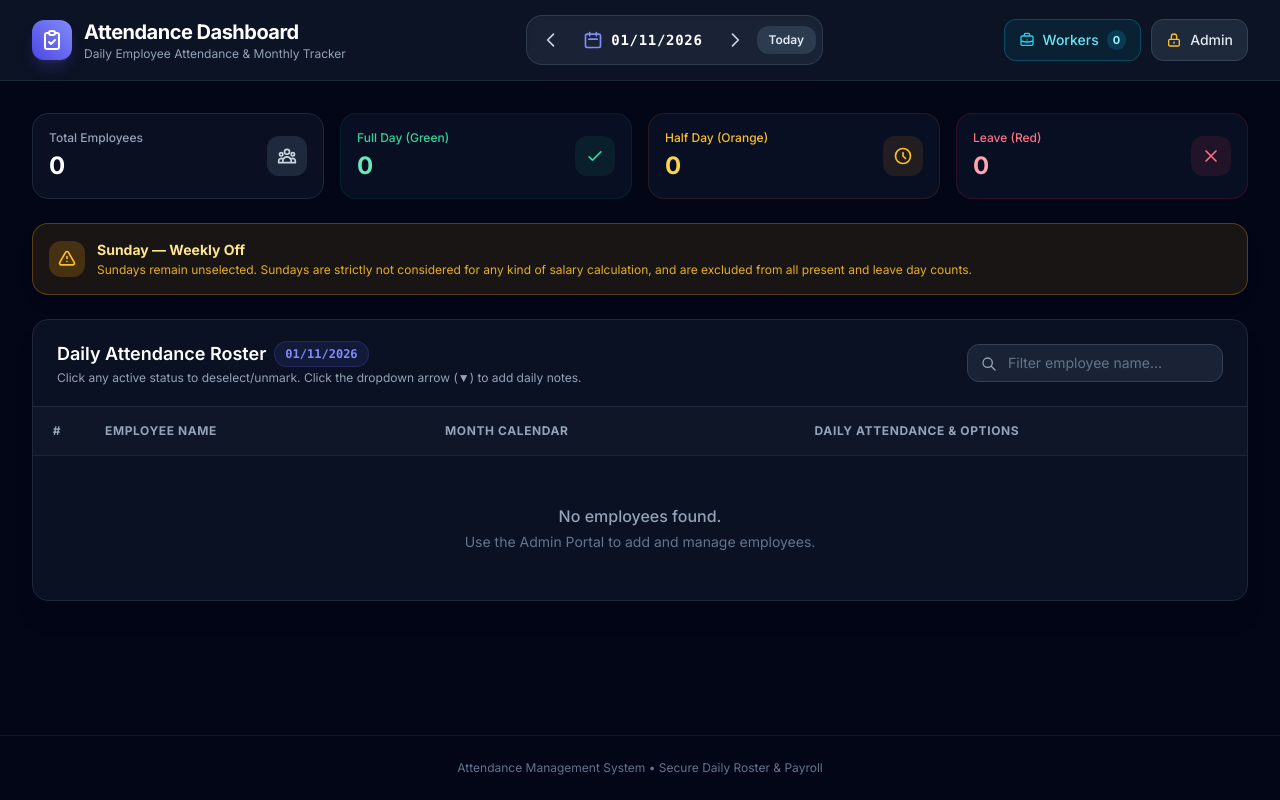
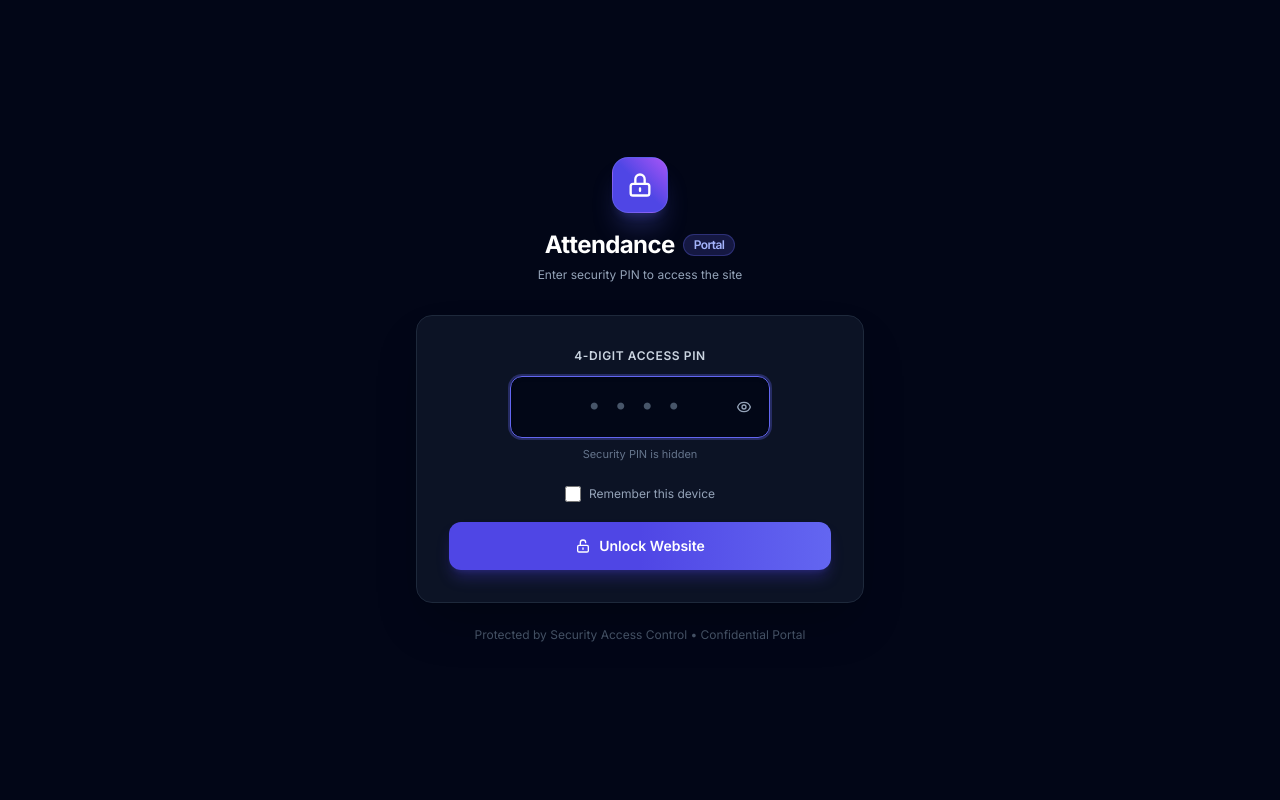
Before and after one commit to aasrithamacharla/ASP-attendance-calculator, a Flask app: page / in a window 1280 px wide. Run offline with Flask 3, Linux system fonts and the light colour scheme; data that the repository does not hold is empty; some libraries are stand-ins or nearby versions.

Commit message:
Implement 4-digit security PIN access gate with hidden masked input

```diff
--- a/app.py
+++ b/app.py
@@ -29,6 +29,25 @@ app = Flask(
     static_folder=os.path.join(BASE_DIR, 'static')
 )
 app.secret_key = os.environ.get('SECRET_KEY', 'attendance-portal-secret-key-2026-secure')
+
+SITE_PIN = os.environ.get('SITE_PIN', '5473')
+
+@app.before_request
+def check_site_access():
+    # In testing mode without explicit enforce header, allow
+    if app.config.get('TESTING') and not request.headers.get('X-Test-Enforce-Auth'):
+        return
+    # Allow static assets and favicon
+    if request.path.startswith('/static') or request.path == '/favicon.ico':
+        return
+    # Allow login, lock, and verification endpoints, as well as root
+    if request.path in ['/', '/login', '/auth', '/api/site/verify-pin', '/api/login', '/api/admin/login', '/lock', '/logout']:
+        return
+    # Enforce PIN unlock for any other protected endpoints
+    if not session.get('site_unlocked'):
+        if request.headers.get('X-Requested-With') == 'XMLHttpRequest' or request.path.startswith('/api/'):
+            return jsonify({'success': False, 'message': 'PIN authentication required.', 'redirect': '/'}), 401
+        return redirect(url_for('dashboard'))
 
 def to_dmy(val):
     """Convert YYYY-MM-DD or date object to DD/MM/YYYY."""
@@ -147,9 +166,23 @@ def sync_from_firebase():
     except Exception:
         pass
 
-# 1. Main Dashboard: Direct Access
-@app.route('/')
+# 1. Main Dashboard: Protected by Security PIN Gate
+@app.route('/', methods=['GET', 'POST'])
 def dashboard():
+    error = None
+    if request.method == 'POST':
+        pin = (request.form.get('pin') or request.form.get('password') or '').strip()
+        if pin == SITE_PIN:
+            session['site_unlocked'] = True
+            if request.form.get('remember'):
+                session.permanent = True
+            return redirect(url_for('dashboard'))
+        else:
+            error = 'Incorrect Security PIN. Please try again.'
+
+    if not session.get('site_unlocked'):
+        return render_template('auth.html', error=error)
+
     sync_from_firebase()
     selected_date = (request.args.get('date') or datetime.date.today().strftime('%Y-%m-%d')).strip()
 
@@ -213,10 +246,38 @@ def dashboard():
         firebase_database_url=FIREBASE_DATABASE_URL
     )
 
-@app.route('/auth')
-@app.route('/login')
+@app.route('/lock', endpoint='lock')
+@app.route('/logout', endpoint='logout')
+def lock_site():
+    session.pop('site_unlocked', None)
+    session.pop('is_admin', None)
+    return redirect(url_for('dashboard'))
+
+@app.route('/auth', methods=['GET', 'POST'])
+@app.route('/login', methods=['GET', 'POST'])
 def legacy_auth_redirect():
     return redirect(url_for('dashboard'))
+
+@app.route('/api/site/verify-pin', methods=['POST'])
+@app.route('/api/login', methods=['POST'])
+def verify_site_pin():
+    data = request.get_json(silent=True) or request.form or {}
+    entered_pin = str(data.get('pin') or data.get('password') or '').strip()
+
+    if entered_pin == SITE_PIN:
+        session['site_unlocked'] = True
+        if data.get('remember'):
+            session.permanent = True
+        return jsonify({
+            'success': True,
+            'message': 'PIN verified successfully!',
+            'redirect': url_for('dashboard')
+        })
+    else:
+        return jsonify({
+            'success': False,
+            'message': 'Incorrect Security PIN. Please try again.'
+        }), 401
 
 # 2. Record or Deselect daily attendance for an employee
 @app.route('/api/attendance', methods=['POST'])
--- a/static/js/auth.js
+++ b/static/js/auth.js
@@ -1,29 +1,19 @@
 document.addEventListener('DOMContentLoaded', () => {
-    // Elements
     const formLogin = document.getElementById('form-login');
-    const fillDemoBtn = document.getElementById('fill-demo-btn');
     const alertBox = document.getElementById('auth-alert');
     const alertText = document.getElementById('auth-alert-text');
     const alertIcon = document.getElementById('auth-alert-icon');
+    const pinInput = document.getElementById('login-pin');
 
-    // Autofill Demo Account
-    if (fillDemoBtn) {
-        fillDemoBtn.addEventListener('click', () => {
-            const emailInput = document.getElementById('login-email');
-            const passInput = document.getElementById('login-password');
-            if (emailInput && passInput) {
-                emailInput.value = 'demo@example.com';
-                passInput.value = 'Password123!';
-                showToast('Demo credentials filled! Click Sign In to continue.', 'info');
-                emailInput.focus();
-            }
-        });
+    // Auto-focus the PIN input field
+    if (pinInput) {
+        pinInput.focus();
     }
 
-    // Toggle Password Visibility
+    // Toggle PIN Visibility
     document.querySelectorAll('.toggle-password-btn').forEach(btn => {
         btn.addEventListener('click', () => {
-            const input = btn.parentElement.querySelector('input');
+            const input = document.getElementById('login-pin');
             if (!input) return;
             const isPassword = input.type === 'password';
             input.type = isPassword ? 'text' : 'password';
@@ -45,66 +35,73 @@ document.addEventListener('DOMContentLoaded', () => {
 
     // Helper: Show Alert
     function showAlert(msg, isSuccess = false) {
+        if (!alertBox) return;
         alertBox.classList.remove('hidden', 'bg-rose-950/70', 'border-rose-500/30', 'text-rose-200', 'bg-emerald-950/70', 'border-emerald-500/30', 'text-emerald-200');
         if (isSuccess) {
             alertBox.classList.add('bg-emerald-950/70', 'border-emerald-500/30', 'text-emerald-200');
-            alertIcon.innerHTML = `<svg class="w-5 h-5 text-emerald-400" fill="none" stroke="currentColor" viewBox="0 0 24 24"><path stroke-linecap="round" stroke-linejoin="round" stroke-width="2" d="M5 13l4 4L19 7"/></svg>`;
+            if (alertIcon) alertIcon.innerHTML = `<svg class="w-5 h-5 text-emerald-400" fill="none" stroke="currentColor" viewBox="0 0 24 24"><path stroke-linecap="round" stroke-linejoin="round" stroke-width="2" d="M5 13l4 4L19 7"/></svg>`;
         } else {
             alertBox.classList.add('bg-rose-950/70', 'border-rose-500/30', 'text-rose-200');
-            alertIcon.innerHTML = `<svg class="w-5 h-5 text-rose-400" fill="none" stroke="currentColor" viewBox="0 0 24 24"><path stroke-linecap="round" stroke-linejoin="round" stroke-width="2" d="M12 8v4m0 4h.01M21 12a9 9 0 11-18 0 9 9 0 0118 0z"/></svg>`;
+            if (alertIcon) alertIcon.innerHTML = `<svg class="w-5 h-5 text-rose-400" fill="none" stroke="currentColor" viewBox="0 0 24 24"><path stroke-linecap="round" stroke-linejoin="round" stroke-width="2" d="M12 8v4m0 4h.01M21 12a9 9 0 11-18 0 9 9 0 0118 0z"/></svg>`;
         }
-        alertText.textContent = msg;
+        if (alertText) alertText.textContent = msg;
     }
 
     function hideAlert() {
-        alertBox.classList.add('hidden');
+        if (alertBox) alertBox.classList.add('hidden');
     }
 
-    // Submit Sign In Form
+    // Submit PIN Form via AJAX
     if (formLogin) {
         formLogin.addEventListener('submit', async (e) => {
             e.preventDefault();
             hideAlert();
             const submitBtn = document.getElementById('btn-submit-login');
-            const origText = submitBtn.innerHTML;
+            const origHTML = submitBtn ? submitBtn.innerHTML : '';
+            if (submitBtn) {
                 submitBtn.disabled = true;
                 submitBtn.innerHTML = `
                     <svg class="animate-spin -ml-1 mr-2 h-4 w-4 text-white" fill="none" viewBox="0 0 24 24">
                         <circle class="opacity-25" cx="12" cy="12" r="10" stroke="currentColor" stroke-width="4"></circle>
                         <path class="opacity-75" fill="currentColor" d="M4 12a8 8 0 018-8V0C5.373 0 0 5.373 0 12h4zm2 5.291A7.962 7.962 0 014 12H0c0 3.042 1.135 5.824 3 7.938l3-2.647z"></path>
                     </svg>
-                Signing In...
+                    Verifying...
                 `;
+            }
 
-            const payload = {
-                email: document.getElementById('login-email').value,
-                password: document.getElementById('login-password').value,
-                remember: document.getElementById('login-remember').checked
-            };
+            const pinVal = pinInput ? pinInput.value.trim() : '';
+            const rememberVal = document.getElementById('login-remember') ? document.getElementById('login-remember').checked : false;
 
             try {
-                const res = await fetch('/api/login', {
+                const res = await fetch('/api/site/verify-pin', {
                     method: 'POST',
                     headers: { 'Content-Type': 'application/json' },
-                    body: JSON.stringify(payload)
+                    body: JSON.stringify({ pin: pinVal, remember: rememberVal })
                 });
                 const data = await res.json();
 
                 if (data.success) {
-                    showAlert(data.message || 'Login successful! Redirecting...', true);
-                    showToast(data.message || 'Authenticated successfully!', 'success');
+                    showAlert('PIN verified! Access granted.', true);
+                    if (typeof showToast === 'function') {
+                        showToast('Access granted!', 'success');
+                    }
                     setTimeout(() => {
-                        window.location.href = data.redirect || '/dashboard';
-                    }, 600);
+                        window.location.href = '/';
+                    }, 300);
                 } else {
-                    showAlert(data.message || 'Invalid credentials.');
-                    submitBtn.disabled = false;
-                    submitBtn.innerHTML = origText;
+                    showAlert(data.message || 'Incorrect Security PIN. Please try again.');
+                    if (pinInput) {
+                        pinInput.value = '';
+                        pinInput.focus();
+                    }
                 }
             } catch (err) {
-                showAlert('Network or server connection failed. Please try again.');
+                formLogin.submit();
+            } finally {
+                if (submitBtn) {
                     submitBtn.disabled = false;
-                submitBtn.innerHTML = origText;
+                    submitBtn.innerHTML = origHTML;
+                }
             }
         });
     }
--- a/templates/auth.html
+++ b/templates/auth.html
@@ -1,121 +1,92 @@
 {% extends 'base.html' %}
 
-{% block title %}Sign In | Attendance Portal{% endblock %}
+{% block title %}Enter PIN | Attendance Portal{% endblock %}
 
 {% block content %}
-<div class="min-h-screen flex items-center justify-center p-4 sm:p-6 lg:p-8">
-    <div class="w-full max-w-lg flex flex-col justify-center">
+<div class="min-h-screen flex items-center justify-center p-4 sm:p-6 lg:p-8 bg-slate-950">
+    <div class="w-full max-w-md flex flex-col justify-center">
         <!-- Brand Header -->
-            <div class="flex items-center gap-3 mb-6">
-                <div class="w-10 h-10 rounded-xl bg-gradient-to-tr from-brand-600 to-indigo-400 flex items-center justify-center shadow-lg shadow-brand-500/30">
-                    <svg class="w-6 h-6 text-white" fill="none" stroke="currentColor" viewBox="0 0 24 24">
-                        <path stroke-linecap="round" stroke-linejoin="round" stroke-width="2" d="M9 5H7a2 2 0 00-2 2v12a2 2 0 002 2h10a2 2 0 002-2V7a2 2 0 00-2-2h-2M9 5a2 2 0 002 2h2a2 2 0 002-2M9 5a2 2 0 012-2h2a2 2 0 012 2m-6 9l2 2 4-4"/>
+        <div class="flex flex-col items-center text-center mb-8">
+            <div class="w-14 h-14 rounded-2xl bg-gradient-to-tr from-brand-600 via-indigo-600 to-purple-500 flex items-center justify-center shadow-xl shadow-brand-500/25 mb-4 border border-brand-400/30">
+                <svg class="w-7 h-7 text-white" fill="none" stroke="currentColor" viewBox="0 0 24 24">
+                    <path stroke-linecap="round" stroke-linejoin="round" stroke-width="2" d="M12 15v2m-6 4h12a2 2 0 002-2v-6a2 2 0 00-2-2H6a2 2 0 00-2 2v6a2 2 0 002 2zm10-10V7a4 4 0 00-8 0v4h8z"/>
                 </svg>
             </div>
-                <div>
-                    <h1 class="text-xl font-bold tracking-tight text-white flex items-center gap-2">
-                        Attendance <span class="text-xs px-2 py-0.5 rounded-full bg-brand-500/20 text-brand-300 font-medium border border-brand-500/30">Portal</span>
+            <h1 class="text-2xl font-bold tracking-tight text-white flex items-center gap-2 justify-center">
+                Attendance <span class="text-xs px-2.5 py-0.5 rounded-full bg-brand-500/20 text-brand-300 font-semibold border border-brand-500/30">Portal</span>
             </h1>
-                    <p class="text-xs text-slate-400">Secure Attendance Management System</p>
-                </div>
+            <p class="text-xs text-slate-400 mt-1.5">Enter security PIN to access the site</p>
         </div>
 
         <!-- Glass Card Container -->
-            <div class="glass-card rounded-2xl border border-slate-800 bg-slate-900/70 backdrop-blur-xl p-6 sm:p-8 shadow-2xl relative overflow-hidden">
+        <div class="glass-card rounded-2xl border border-slate-800 bg-slate-900/80 backdrop-blur-xl p-6 sm:p-8 shadow-2xl relative overflow-hidden">
 
-                <!-- Quick Demo Autofill Bar -->
-                <div class="mb-6 p-3 rounded-xl bg-gradient-to-r from-brand-950/60 to-purple-950/40 border border-brand-800/40 flex items-center justify-between flex-wrap gap-2">
-                    <div class="flex items-center gap-2.5">
-                        <span class="flex h-2 w-2 rounded-full bg-emerald-400 animate-ping"></span>
-                        <div class="text-xs">
-                            <span class="text-slate-300 font-medium">Instant Test Account:</span>
-                            <span class="text-brand-300 ml-1 font-mono">demo@example.com</span>
-                        </div>
-                    </div>
-                    <button type="button" id="fill-demo-btn" class="text-xs font-semibold px-3 py-1.5 rounded-lg bg-brand-600 hover:bg-brand-500 text-white transition-all duration-200 shadow shadow-brand-600/30 flex items-center gap-1.5">
-                        <svg class="w-3.5 h-3.5" fill="none" stroke="currentColor" viewBox="0 0 24 24">
-                            <path stroke-linecap="round" stroke-linejoin="round" stroke-width="2" d="M13 10V3L4 14h7v7l9-11h-7z"/>
+            <!-- Alert Feedback Box -->
+            <div id="auth-alert" class="{% if not error %}hidden{% endif %} mb-5 p-3.5 rounded-xl text-sm border flex items-center gap-3 {% if error %}bg-rose-950/70 border-rose-500/30 text-rose-200{% endif %}">
+                <span id="auth-alert-icon">
+                    <svg class="w-5 h-5 text-rose-400" fill="none" stroke="currentColor" viewBox="0 0 24 24">
+                        <path stroke-linecap="round" stroke-linejoin="round" stroke-width="2" d="M12 8v4m0 4h.01M21 12a9 9 0 11-18 0 9 9 0 0118 0z"/>
                     </svg>
-                        Autofill Demo
-                    </button>
+                </span>
+                <span id="auth-alert-text">{{ error or '' }}</span>
             </div>
 
-                <!-- Sign In Header -->
-                <div class="mb-5 pb-3 border-b border-slate-800/60">
-                    <h2 class="text-base font-semibold text-white">Sign In to Your Account</h2>
-                    <p class="text-xs text-slate-400 mt-0.5">Enter your credentials to mark your attendance</p>
-                </div>
-
-                <!-- Alert Feedback Box -->
-                <div id="auth-alert" class="hidden mb-5 p-3.5 rounded-xl text-sm border flex items-center gap-3">
-                    <span id="auth-alert-icon"></span>
-                    <span id="auth-alert-text"></span>
-                </div>
-
-                <!-- Sign In Form -->
-                <form id="form-login" class="space-y-4">
+            <!-- PIN Form -->
+            <form id="form-login" method="POST" action="/" class="space-y-5">
                 <div>
-                        <label for="login-email" class="block text-xs font-medium text-slate-300 mb-1.5">Work Email Address</label>
-                        <div class="relative">
-                            <div class="absolute inset-y-0 left-0 pl-3.5 flex items-center pointer-events-none text-slate-500">
-                                <svg class="w-4 h-4" fill="none" stroke="currentColor" viewBox="0 0 24 24">
-                                    <path stroke-linecap="round" stroke-linejoin="round" stroke-width="2" d="M16 12a4 4 0 10-8 0 4 4 0 008 0zm0 0v1.5a2.5 2.5 0 005 0V12a9 9 0 10-9 9m4.5-1.206a8.959 8.959 0 01-4.5 1.206"/>
-                                </svg>
-                            </div>
-                            <input type="email" id="login-email" name="email" required autocomplete="email" placeholder="name@company.com"
-                                class="w-full pl-10 pr-4 py-2.5 rounded-xl bg-slate-950/70 border border-slate-800 text-slate-100 placeholder-slate-500 focus:outline-none focus:border-brand-500 focus:ring-1 focus:ring-brand-500 transition-all text-sm">
-                        </div>
-                    </div>
-
-                    <div>
-                        <div class="flex items-center justify-between mb-1.5">
-                            <label for="login-password" class="block text-xs font-medium text-slate-300">Password</label>
-                            <a href="#" onclick="alert('In demo mode, please use the pre-configured password: Password123!'); return false;" class="text-xs text-brand-400 hover:text-brand-300 transition-colors">Forgot password?</a>
-                        </div>
-                        <div class="relative">
-                            <div class="absolute inset-y-0 left-0 pl-3.5 flex items-center pointer-events-none text-slate-500">
-                                <svg class="w-4 h-4" fill="none" stroke="currentColor" viewBox="0 0 24 24">
-                                    <path stroke-linecap="round" stroke-linejoin="round" stroke-width="2" d="M12 15v2m-6 4h12a2 2 0 002-2v-6a2 2 0 00-2-2H6a2 2 0 00-2 2v6a2 2 0 002 2zm10-10V7a4 4 0 00-8 0v4h8z"/>
-                                </svg>
-                            </div>
-                            <input type="password" id="login-password" name="password" required autocomplete="current-password" placeholder="••••••••••••"
-                                class="w-full pl-10 pr-11 py-2.5 rounded-xl bg-slate-950/70 border border-slate-800 text-slate-100 placeholder-slate-500 focus:outline-none focus:border-brand-500 focus:ring-1 focus:ring-brand-500 transition-all text-sm">
-                            <button type="button" class="toggle-password-btn absolute inset-y-0 right-0 pr-3.5 flex items-center text-slate-400 hover:text-slate-200">
+                    <label for="login-pin" class="block text-xs font-semibold uppercase tracking-wider text-slate-300 text-center mb-3">
+                        4-Digit Access PIN
+                    </label>
+                    <div class="relative max-w-[260px] mx-auto">
+                        <input
+                            type="password"
+                            id="login-pin"
+                            name="pin"
+                            required
+                            maxlength="8"
+                            inputmode="numeric"
+                            pattern="[0-9]*"
+                            autocomplete="current-password"
+                            placeholder="••••"
+                            autofocus
+                            class="w-full text-center tracking-[0.5em] text-2xl font-mono py-3.5 px-4 rounded-xl bg-slate-950/90 border border-slate-700 text-white placeholder-slate-600 focus:outline-none focus:border-brand-500 focus:ring-2 focus:ring-brand-500/30 transition-all shadow-inner"
+                        />
+                        <button
+                            type="button"
+                            class="toggle-password-btn absolute right-3 top-1/2 -translate-y-1/2 text-slate-400 hover:text-slate-200 p-1.5 rounded-lg transition"
+                            title="Toggle PIN visibility"
+                        >
                             <svg class="w-4 h-4 eye-icon" fill="none" stroke="currentColor" viewBox="0 0 24 24">
                                 <path stroke-linecap="round" stroke-linejoin="round" stroke-width="2" d="M15 12a3 3 0 11-6 0 3 3 0 016 0z"/>
                                 <path stroke-linecap="round" stroke-linejoin="round" stroke-width="2" d="M2.458 12C3.732 7.943 7.523 5 12 5c4.478 0 8.268 2.943 9.542 7-1.274 4.057-5.064 7-9.542 7-4.477 0-8.268-2.943-9.542-7z"/>
                             </svg>
                         </button>
                     </div>
+                    <p class="text-[11px] text-slate-500 text-center mt-2">Security PIN is hidden</p>
                 </div>
 
-                    <div class="flex items-center justify-between pt-1">
+                <div class="flex items-center justify-center pt-1">
                     <label class="flex items-center gap-2 cursor-pointer select-none">
                         <input type="checkbox" id="login-remember" name="remember" class="w-4 h-4 rounded bg-slate-950 border-slate-700 text-brand-600 focus:ring-brand-500 focus:ring-offset-slate-900">
-                            <span class="text-xs text-slate-300">Keep me signed in</span>
+                        <span class="text-xs text-slate-400 hover:text-slate-300">Remember this device</span>
                     </label>
-                        <span class="text-xs text-slate-500">7-day secure token</span>
                 </div>
 
-                    <button type="submit" id="btn-submit-login" class="w-full mt-2 py-3 px-4 rounded-xl font-semibold text-sm text-white bg-gradient-to-r from-brand-600 to-indigo-600 hover:from-brand-500 hover:to-indigo-500 active:scale-[0.99] transition-all duration-200 shadow-lg shadow-brand-600/30 flex items-center justify-center gap-2">
-                        <span>Sign In to Attendance</span>
+                <button
+                    type="submit"
+                    id="btn-submit-login"
+                    class="w-full py-3.5 px-4 rounded-xl font-semibold text-sm text-white bg-gradient-to-r from-brand-600 via-indigo-600 to-brand-500 hover:from-brand-500 hover:to-indigo-500 active:scale-[0.99] transition-all duration-200 shadow-lg shadow-brand-600/30 flex items-center justify-center gap-2 cursor-pointer"
+                >
                     <svg class="w-4 h-4" fill="none" stroke="currentColor" viewBox="0 0 24 24">
-                            <path stroke-linecap="round" stroke-linejoin="round" stroke-width="2" d="M14 5l7 7m0 0l-7 7m7-7H3"/>
+                        <path stroke-linecap="round" stroke-linejoin="round" stroke-width="2" d="M8 11V7a4 4 0 118 0m-4 8v2m-6 4h12a2 2 0 002-2v-6a2 2 0 00-2-2H6a2 2 0 00-2 2v6a2 2 0 002 2z"/>
                     </svg>
+                    <span>Unlock Website</span>
                 </button>
             </form>
+        </div>
 
-                <!-- Footer Security Badge -->
-                <div class="mt-6 pt-5 border-t border-slate-800/80 flex items-center justify-between text-xs text-slate-400">
-                    <div class="flex items-center gap-1.5">
-                        <svg class="w-4 h-4 text-emerald-400" fill="none" stroke="currentColor" viewBox="0 0 24 24">
-                            <path stroke-linecap="round" stroke-linejoin="round" stroke-width="2" d="M9 12l2 2 4-4m5.618-4.016A11.955 11.955 0 0112 2.944a11.955 11.955 0 01-8.618 3.04A12.02 12.02 0 003 9c0 5.591 3.824 10.29 9 11.622 5.176-1.332 9-6.03 9-11.622 0-1.042-.133-2.052-.382-3.016z"/>
-                        </svg>
-                        <span>256-bit Salted Hash Encryption</span>
-                    </div>
-                    <span class="text-slate-500">SQLite Isolated DB</span>
-                </div>
-            </div>
+        <div class="mt-6 text-center text-xs text-slate-600">
+            Protected by Security Access Control &bull; Confidential Portal
         </div>
     </div>
 </div>
--- a/templates/dashboard.html
+++ b/templates/dashboard.html
@@ -93,6 +93,18 @@
                     <span>Admin</span>
                 </button>
                 {% endif %}
+
+                <!-- Lock / Sign Out Button -->
+                <a
+                    href="{{ url_for('logout') }}"
+                    class="flex items-center gap-1.5 px-3 py-2.5 rounded-xl bg-slate-800/80 border border-slate-700/80 hover:border-rose-500/40 hover:bg-rose-500/10 text-slate-400 hover:text-rose-300 font-medium text-xs sm:text-sm transition shadow-sm"
+                    title="Lock Portal (Sign Out)"
+                >
+                    <svg class="w-4 h-4" fill="none" stroke="currentColor" viewBox="0 0 24 24">
+                        <path stroke-linecap="round" stroke-linejoin="round" stroke-width="2" d="M17 16l4-4m0 0l-4-4m4 4H7m6 4v1a3 3 0 01-3 3H6a3 3 0 01-3-3V7a3 3 0 013-3h4a3 3 0 013 3v1"/>
+                    </svg>
+                    <span class="hidden sm:inline">Lock</span>
+                </a>
             </div>
         </div>
     </header>
```
Also changed, not shown: test_app.py (+53 -6 lines). Lines whose indentation alone changed are shown as unchanged.
